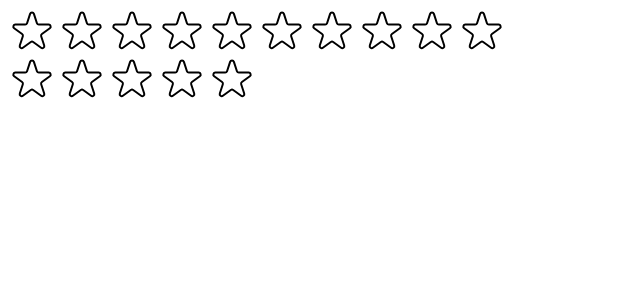
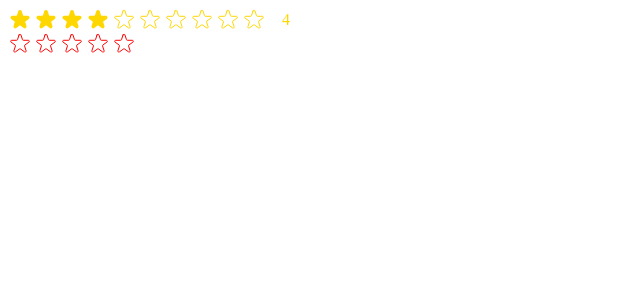
Before and after one commit to alire1992/usePopcorn, a React (Vite) app: page / in a window 1280 px wide. Shown: the top 300 px of the page, without its empty margins (0-640 px from the left). Built offline with nearby package versions, Linux system fonts and the light colour scheme.

Commit message:
Implement API with props for starrating component.

```diff
--- a/src/components/StarRating.jsx
+++ b/src/components/StarRating.jsx
@@ -11,40 +11,61 @@ const starContainerStyle = {
   gap: "2px",
 };
 
+function StarRating({
+  maxRating = 10,
+  size = "24px",
+  color = "#ffd700",
+  className = "",
+  message = [],
+  defaultRating = 0,
+  onSetRating,
+}) {
+  const [rating, setRating] = useState(defaultRating);
+  const [tempRating, setTempRating] = useState(0);
+
   const textStyle = {
     lineHeight: 1,
     margin: 0,
+    color,
+    fontSize: `${size / 1.5}px`,
   };
 
-function StarRating({ maxRating = 10 }) {
-  const [rating, setRating] = useState(0);
-  const [tempRating, setTempRating] = useState(0);
+  function handeleRating(rating) {
+    setRating(rating);
+    onSetRating?.(rating);
+  }
+
   return (
-    <div style={containerStyle}>
+    <div style={containerStyle} className={className}>
       <div style={starContainerStyle}>
         {Array.from({ length: maxRating }, (_, i) => (
           <Star
             key={i}
-            onClick={() => setRating(i + 1)}
+            onClick={() => handeleRating(i + 1)}
             onHoverIn={() => setTempRating(i + 1)}
             onHoverOut={() => setTempRating(0)}
             isFull={tempRating ? i < tempRating : i < rating}
+            size={size}
+            color={color}
           />
         ))}
       </div>
-      <p style={textStyle}>{tempRating || rating || ""}</p>
+      <p style={textStyle}>
+        {message.length === maxRating
+          ? message[tempRating ? tempRating - 1 : rating - 1]
+          : tempRating || rating || ""}
+      </p>
     </div>
   );
 }
 
+function Star({ onClick, isFull = false, onHoverIn, onHoverOut, size, color }) {
   const starStyle = {
-  width: "48px",
-  height: "48px",
+    width: size,
+    height: size,
     display: "block",
     cursor: "pointer",
   };
-
-function Star({ onClick, isFull = false, onHoverIn, onHoverOut }) {
   return (
     <div>
       <span
@@ -58,8 +79,8 @@ function Star({ onClick, isFull = false, onHoverIn, onHoverOut }) {
           <svg
             xmlns="http://www.w3.org/2000/svg"
             viewBox="0 0 20 20"
-            fill="#000"
-            stroke="#000"
+            fill={color}
+            stroke={color}
           >
             <path d="M9.049 2.927c.3-.921 1.603-.921 1.902 0l1.07 3.292a1 1 0 00.95.69h3.462c.969 0 1.371 1.24.588 1.81l-2.8 2.034a1 1 0 00-.364 1.118l1.07 3.292c.3.921-.755 1.688-1.54 1.118l-2.8-2.034a1 1 0 00-1.175 0l-2.8 2.034c-.784.57-1.838-.197-1.539-1.118l1.07-3.292a1 1 0 00-.364-1.118L2.98 8.72c-.783-.57-.38-1.81.588-1.81h3.461a1 1 0 00.951-.69l1.07-3.292z" />
           </svg>
@@ -68,7 +89,7 @@ function Star({ onClick, isFull = false, onHoverIn, onHoverOut }) {
             xmlns="http://www.w3.org/2000/svg"
             fill="none"
             viewBox="0 0 24 24"
-            stroke="#000"
+            stroke={color}
           >
             <path
               strokeLinecap="round"
--- a/src/main.jsx
+++ b/src/main.jsx
@@ -1,4 +1,4 @@
-import React from "react";
+import React, { useState } from "react";
 import ReactDOM from "react-dom/client";
 import StarRating from "./components/StarRating";
 // import App from './App.jsx'
@@ -7,7 +7,7 @@ import StarRating from "./components/StarRating";
 ReactDOM.createRoot(document.getElementById("root")).render(
   <React.StrictMode>
     {/* <App /> */}
-    <StarRating />
-    <StarRating maxRating={5} />
+    <StarRating defaultRating={4} />
+    <StarRating maxRating={5} color="red" message={["bad", "normal", "good"]} />
   </React.StrictMode>
 );
```
Lines whose indentation alone changed are shown as unchanged.
